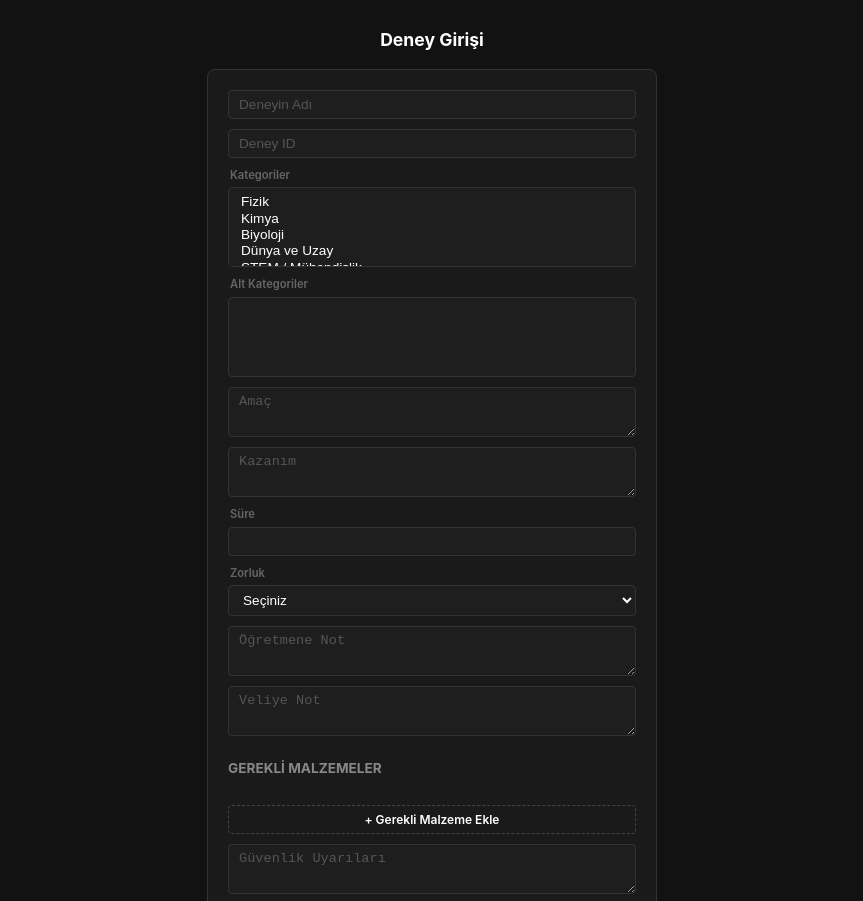
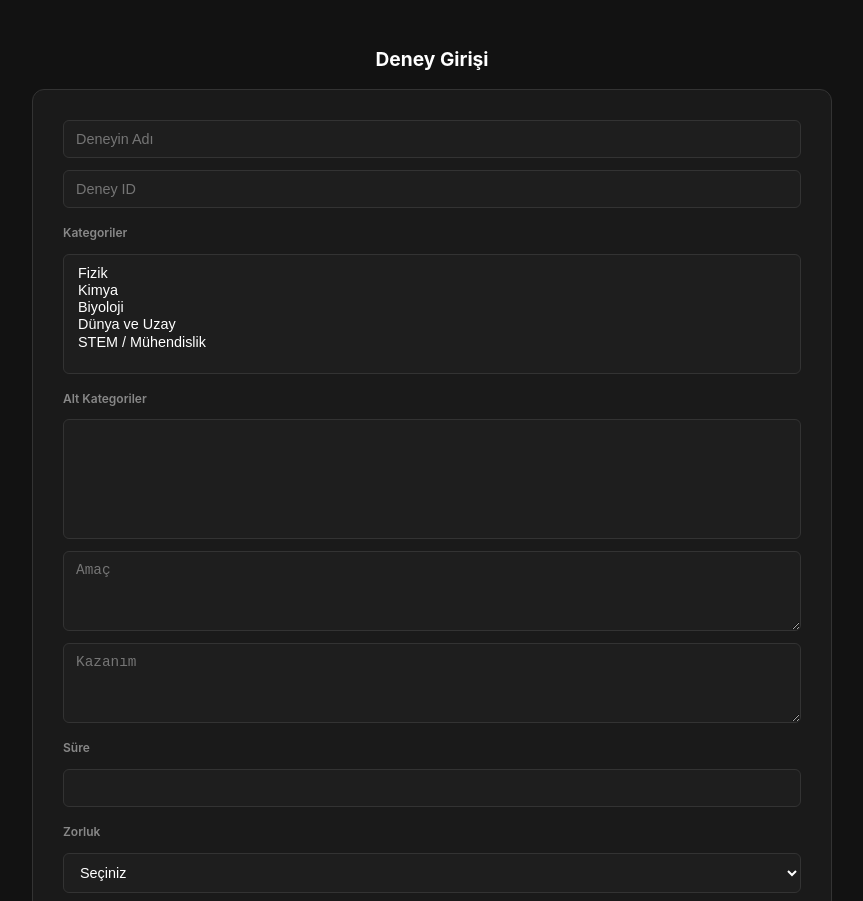
Before and after one commit to husnytarik/Deneyapp, a plain HTML site: page index.html in a window 1280 px wide. Shown: the top 901 px of the page, without its empty margins (208-1071 px from the left). Drawn offline with Linux system fonts and the light colour scheme.

Commit message:
Ui Improvement

```diff
--- a/css/style.css
+++ b/css/style.css
@@ -1,4 +1,4 @@
-/* ABSOLUTE NEUTRAL ANTHRACITE - NO COLORS */
+/* ABSOLUTE NEUTRAL ANTHRACITE - OPTIMIZED WIDTH */
 * {
   box-sizing: border-box;
   -webkit-tap-highlight-color: transparent;
@@ -6,88 +6,76 @@
 
 body {
   margin: 0;
-  padding: 12px;
+  padding: 10px; /* Mobilde kenar boşlukları azaltıldı */
   font-family:
     "Inter",
     system-ui,
     -apple-system,
     sans-serif;
-  background-color: #121212; /* Siyah */
-  color: #e2e8f0; /* Açık Gri */
+  background-color: #121212;
+  color: #e2e8f0;
   line-height: 1.4;
 }
 
 h1 {
-  font-size: 1.1rem;
+  font-size: 1.2rem;
   font-weight: 700;
   text-align: center;
   margin: 1rem 0;
   color: #ffffff;
 }
 
-h3 {
-  font-size: 0.85rem;
-  margin: 0.8rem 0 0.4rem 0;
-  color: #888888;
-  text-transform: uppercase;
-}
-
-/* FORM CONTAINER */
+/* FORM CONTAINER - GENİŞLİK AYARI */
 form {
-  max-width: 450px;
+  width: 100%; /* Mobilde tam genişlik */
+  max-width: 800px; /* Masaüstünde çok dar kalmaması için artırıldı */
   margin: 0 auto;
   display: flex;
   flex-direction: column;
-  gap: 10px;
+  gap: 12px;
 }
 
 /* NEUTRAL INPUTS */
 label {
-  font-size: 0.7rem;
+  font-size: 0.75rem;
   font-weight: 600;
-  margin-bottom: -6px;
-  color: #666666;
-  padding-left: 2px;
+  margin-top: 5px;
+  color: #888888;
 }
 
 input,
 textarea,
 select {
   width: 100%;
-  padding: 6px 10px;
-  border-radius: 4px;
-  border: 1px solid #333333; /* Koyu Gri Kenarlık */
-  background: #1e1e1e; /* Antrasit */
-  font-size: 0.85rem;
+  padding: 10px 12px; /* Daha rahat dokunuş için hafif artırıldı */
+  border-radius: 6px;
+  border: 1px solid #333333;
+  background: #1e1e1e;
+  font-size: 0.9rem;
   color: #ffffff;
   transition: border-color 0.2s;
-}
-
-input::placeholder,
-textarea::placeholder {
-  color: #555555;
 }
 
 input:focus,
 textarea:focus,
 select:focus {
   outline: none;
-  border-color: #ffffff; /* Beyaz Odak */
+  border-color: #ffffff;
 }
 
 textarea {
-  min-height: 50px;
+  min-height: 80px;
 }
 
 select[multiple] {
-  min-height: 80px;
+  min-height: 120px;
 }
 
 /* MATERIALS SECTION */
 .material-item {
   background: #1a1a1a;
-  padding: 10px;
-  border-radius: 6px;
+  padding: 12px;
+  border-radius: 8px;
   border: 1px solid #333333;
 }
 
@@ -96,66 +84,59 @@ select[multiple] {
   border: none;
   border-bottom: 1px solid #333333;
   border-radius: 0;
-  padding: 2px 0;
-  margin-bottom: 6px;
+  padding: 4px 0;
+  margin-bottom: 8px;
   background: transparent;
 }
 
 .alternatives {
-  margin-left: 6px;
-  padding-left: 10px;
+  margin-left: 8px;
+  padding-left: 12px;
   border-left: 1px solid #333333;
-}
-
-.alternatives strong {
-  font-size: 0.65rem;
-  color: #666666;
 }
 
 .alternative-item {
   display: flex;
-  gap: 4px;
-  margin-top: 4px;
+  gap: 6px;
+  margin-top: 6px;
 }
 
 /* BUTTONS - MONOCHROME */
 button {
   font-family: inherit;
   font-weight: 600;
-  border-radius: 4px;
+  border-radius: 6px;
   cursor: pointer;
-  border: 1px solid transparent;
+  border: none;
 }
 
 button[type="submit"] {
-  background: #ffffff; /* Beyaz */
-  color: #000000; /* Siyah metin */
-  padding: 10px;
-  font-size: 0.9rem;
-  margin-top: 8px;
-}
-
-button[type="submit"]:active {
-  background: #cccccc;
+  background: #ffffff;
+  color: #000000;
+  padding: 14px;
+  font-size: 1rem;
+  margin-top: 15px;
+  width: 100%;
 }
 
 #addMaterialBtn {
   background: transparent;
   color: #ffffff;
-  padding: 6px;
-  border: 1px dashed #444444; /* Gri kesikli çizgi */
+  padding: 10px;
+  border: 1px dashed #444444;
+  font-size: 0.8rem;
+  width: 100%;
+}
+
+.small {
+  padding: 6px 12px;
   font-size: 0.75rem;
 }
 
-.small {
-  padding: 4px 8px;
-  font-size: 0.7rem;
-}
-
 .add-alternative-btn {
-  background: #333333; /* Koyu Gri */
+  background: #333333;
   color: #ffffff;
-  margin-top: 6px;
+  margin-top: 8px;
 }
 
 .remove-alt {
@@ -164,18 +145,15 @@ button[type="submit"]:active {
   border: 1px solid #333333;
 }
 
-.remove-alt:hover {
-  background: #ffffff;
-  color: #000000;
-}
-
 /* DESKTOP VIEW */
 @media (min-width: 768px) {
+  body {
+    padding: 30px;
+  }
   form {
     background: #1a1a1a;
-    padding: 20px;
-    border-radius: 8px;
-    box-shadow: none; /* Gölge kaldırıldı */
+    padding: 30px;
+    border-radius: 12px;
     border: 1px solid #333333;
   }
 }
```
